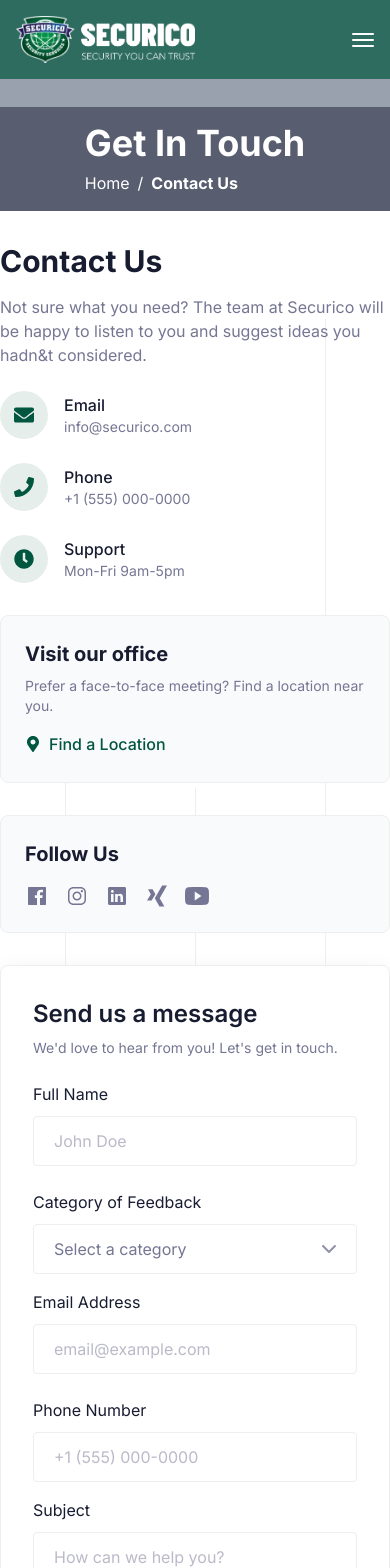
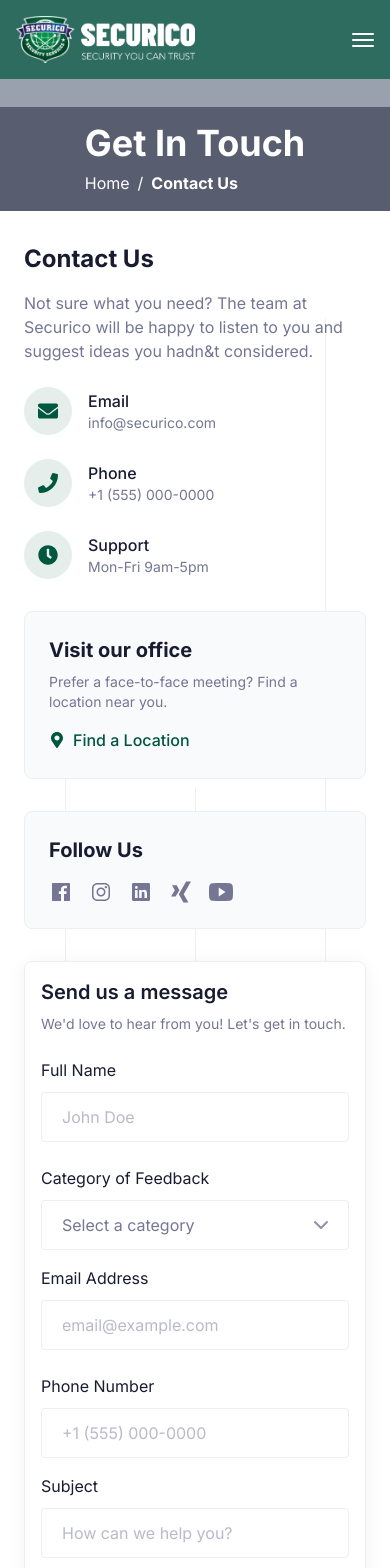
Before and after one commit to devco-apps/securico, a Next.js app: page /contact in a window 390 px wide. Shown: the top 1568 px of the page. Built offline with nearby package versions, Linux system fonts and the light colour scheme.

Commit message:
style(contact): improve responsive layout and spacing
Adjust padding, font sizes, and grid breakpoints on the contact page to enhance the mobile user experience. These changes ensure better readability and alignment across different screen sizes by using more granular responsive utility classes.

```diff
--- a/app/(pages)/contact/page.tsx
+++ b/app/(pages)/contact/page.tsx
@@ -28,14 +28,14 @@ const ContactPage = () => {
         <div>
             <Breadcrumb title="Get In Touch" />
 
-            <Section py="lg" className="overflow-hidden">
+            <Section py="lg" px="md" className="overflow-hidden">
                 <div className="flex flex-col lg:flex-row gap-8 lg:gap-16">
 
                     {/* Left Column: Contact Info */}
                     <div className="w-full lg:w-1/3 flex flex-col gap-8">
                         {/* Intro Text */}
                         <div>
-                            <h2 className="mb-4 text-3xl font-bold text-black dark:text-white">
+                            <h2 className="mb-4 text-2xl font-bold text-black dark:text-white md:text-3xl">
                                 Contact Us
                             </h2>
                             <p className="text-body-color dark:text-body-color-dark mb-6">
@@ -114,8 +114,8 @@ const ContactPage = () => {
 
                     {/* Right Column: Form */}
                     <div className="w-full lg:w-2/3">
-                        <div className="rounded-lg border border-stroke bg-white p-8 shadow-solid-13 dark:border-strokedark dark:bg-blacksection">
-                            <h3 className="mb-2 text-2xl font-semibold text-black dark:text-white">
+                        <div className="rounded-lg border border-stroke bg-white p-4 shadow-solid-13 dark:border-strokedark dark:bg-blacksection md:p-8">
+                            <h3 className="mb-2 text-xl font-semibold text-black dark:text-white md:text-2xl">
                                 Send us a message
                             </h3>
                             <p className="mb-6 text-sm text-body-color">
@@ -158,8 +158,8 @@ const ContactPage = () => {
                                 >
                                     {({ isSubmitting, touched, errors }) => (
                                         <Form>
-                                            <div className="mb-4 flex flex-col gap-6 xl:flex-row">
-                                                <div className="w-full xl:w-1/2">
+                                            <div className="mb-4 flex flex-col gap-6 md:flex-row">
+                                                <div className="w-full md:w-1/2">
                                                     <label className="mb-2.5 block text-black dark:text-white">
                                                         Full Name
                                                     </label>
@@ -172,7 +172,7 @@ const ContactPage = () => {
                                                     />
                                                     <ErrorMessage name="fullName" component="div" className="mt-1 text-sm text-red-500" />
                                                 </div>
-                                                <div className="w-full xl:w-1/2">
+                                                <div className="w-full md:w-1/2">
                                                     <label className="mb-2.5 block text-black dark:text-white">
                                                         Category of Feedback
                                                     </label>
@@ -212,8 +212,8 @@ const ContactPage = () => {
                                                 </div>
                                             </div>
 
-                                            <div className="mb-4 flex flex-col gap-6 xl:flex-row">
-                                                <div className="w-full xl:w-1/2">
+                                            <div className="mb-4 flex flex-col gap-6 md:flex-row">
+                                                <div className="w-full md:w-1/2">
                                                     <label className="mb-2.5 block text-black dark:text-white">
                                                         Email Address
                                                     </label>
@@ -226,7 +226,7 @@ const ContactPage = () => {
                                                     />
                                                     <ErrorMessage name="email" component="div" className="mt-1 text-sm text-red-500" />
                                                 </div>
-                                                <div className="w-full xl:w-1/2">
+                                                <div className="w-full md:w-1/2">
                                                     <label className="mb-2.5 block text-black dark:text-white">
                                                         Phone Number
                                                     </label>
```
